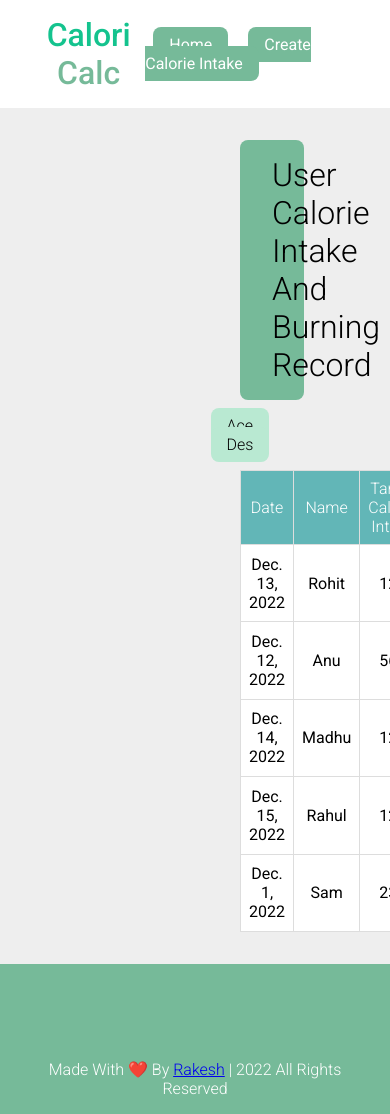
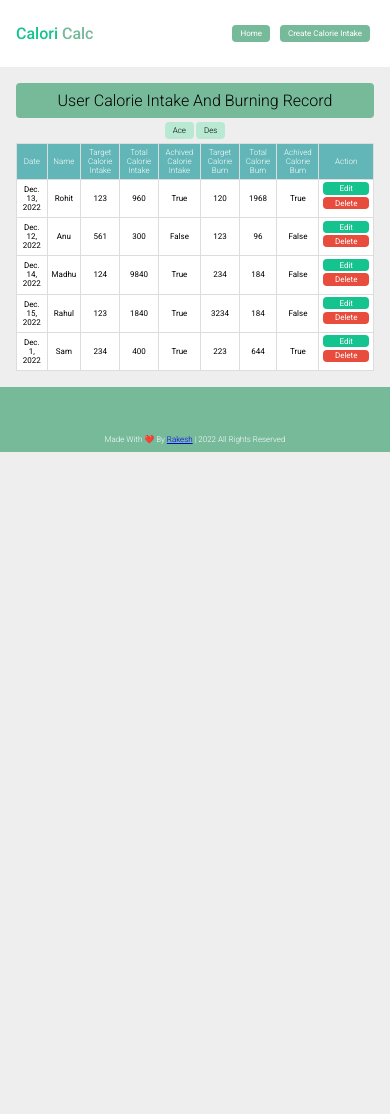
Before and after one commit to mrGain/Calorie-tracker, a Django app: page / in a window 390 px wide. After the commit the page ends 844 px from the top of that part, so only its background shows below. Run offline with Django 4.2, Linux system fonts and the light colour scheme; data comes from the database, SQL or seed files in the repository; the page is wider than the window, and the part outside it is not shown; some libraries are stand-ins or nearby versions.

Commit message:
web page is responsive made okay

```diff
--- a/static/css/home.css
+++ b/static/css/home.css
@@ -31,6 +31,7 @@
 .sort_btn:hover{
     background: #76BA99;
 }
+
 table{
     border: 1px solid #000;
     border-collapse: collapse;
@@ -73,3 +74,38 @@ td{
     color: #000;
     /* border: .1rem solid #76BA99; */
   }
+
+@media screen and ( max-width:991px ) {
+    html{
+        font-size: 55%;
+    }
+    .header{
+        padding: 2rem;
+    }
+    .main_table{
+        overflow-x: auto;
+    }
+    .main{
+      margin: 2rem 10rem;
+    }
+
+}
+@media (max-width:768px ){
+  .main{
+    margin: 2rem 2rem;
+  }
+}
+@media (max-width:450px){
+  html{
+      font-size: 50%;
+  }
+  .heading{
+      font-size: 2.5rem;
+  }
+  .main{
+    margin: 2rem 2rem;
+  }
+  .footer{
+      text-align: center;
+  }
+}
--- a/static/css/index.css
+++ b/static/css/index.css
@@ -66,3 +69,22 @@ body{
     padding: 1rem 2rem;
     padding-top: 6rem;
 }
+
+/* media queries */
+@media screen and ( max-width:991px ) {
+    html{
+        font-size: 55%;
+    }
+    .header{
+        padding: 2rem;
+    }
+    .main_table{
+        overflow-x: auto;
+    }
+
+}
+@media (max-width:768px ){
+    .main{
+      margin: 2rem 10rem;
+    }
+}
--- a/templates/base.html
+++ b/templates/base.html
@@ -6,6 +6,9 @@
     <meta http-equiv="X-UA-Compatible" content="IE=edge">
     <meta name="viewport" content="width=device-width, initial-scale=1.0">
     <title>Calorie Calc</title>
+    <!-- Font awesome Link goes here  -->
+    <link rel="stylesheet" href="https://cdnjs.cloudflare.com/ajax/libs/font-awesome/6.1.1/css/all.min.css" integrity="sha512-KfkfwYDsLkIlwQp6LFnl8zNdLGxu9YAA1QvwINks4PhcElQSvqcyVLLD9aMhXd13uQjoXtEKNosOWaZqXgel0g==" crossorigin="anonymous" referrerpolicy="no-referrer" />
+
     <link rel="stylesheet" href="{% static '/css/index.css' %}">
     <!-- <link rel="stylesheet" href="{% static '/css/home.css' %}"> -->
 
@@ -21,9 +24,12 @@
     <!-- header includes here  -->
     {% include 'includes/header.html' %}
 
-    {% block content %}
+    <div class="content">
+        {% block content %}
 
-    {% endblock content %}
+        {% endblock content %}
+    </div>
+
 
     <!-- footer includes here  -->
     {% include 'includes/footer.html' %}
--- a/templates/home.html
+++ b/templates/home.html
@@ -15,6 +15,7 @@
             </div>
 
         </div>
+        <div class="main_table">
             <table>
                 <tr>
                     <th>Date</th>
@@ -50,4 +51,6 @@
             </table>
         </div>
 
+    </div>
+
 {% endblock content %}
```
Also changed, not shown: other parts of static/css/index.css (+3 -0 lines), static/css/createCalorie.css (+36 -0 lines), static/js/index.js (added). Lines whose indentation alone changed are shown as unchanged.
